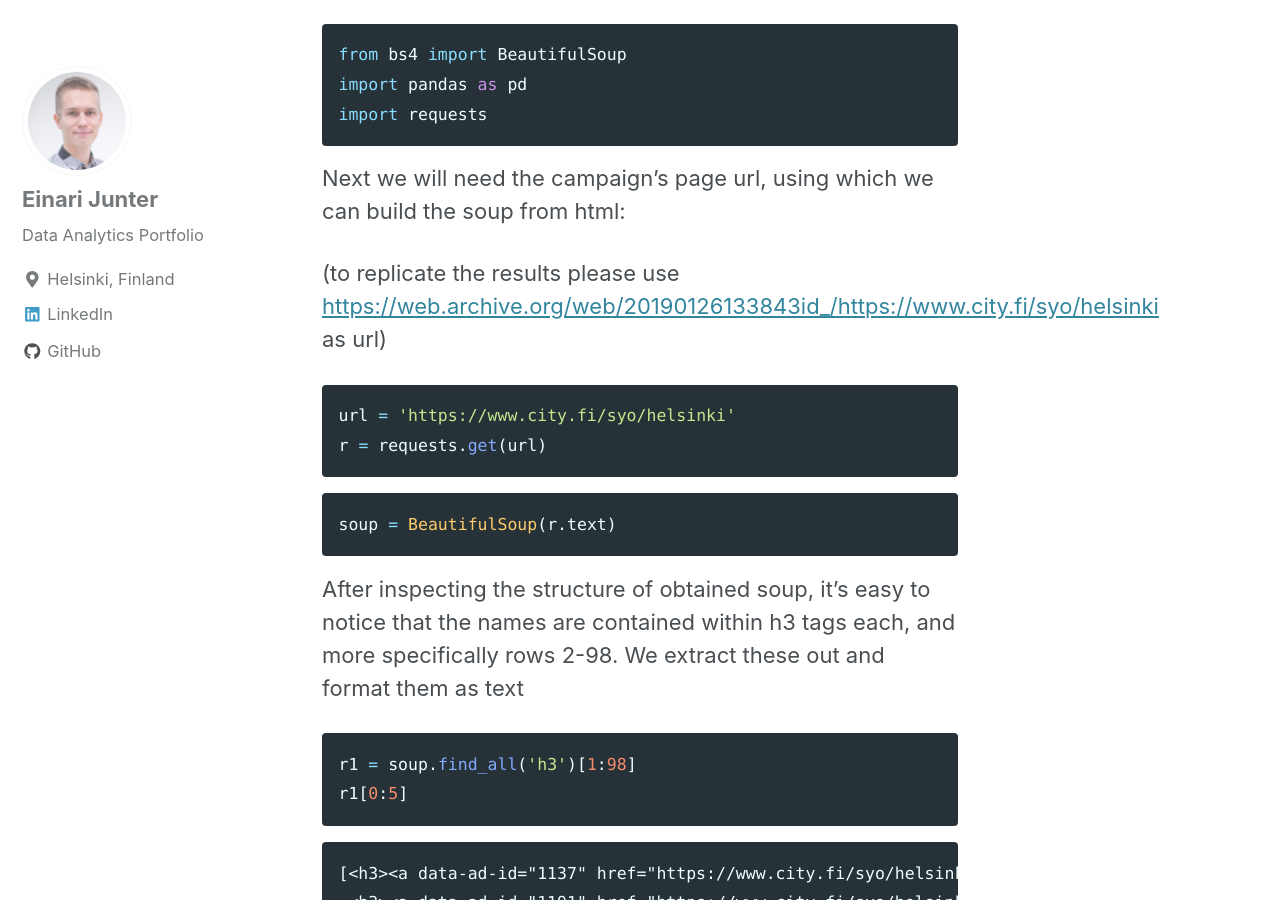
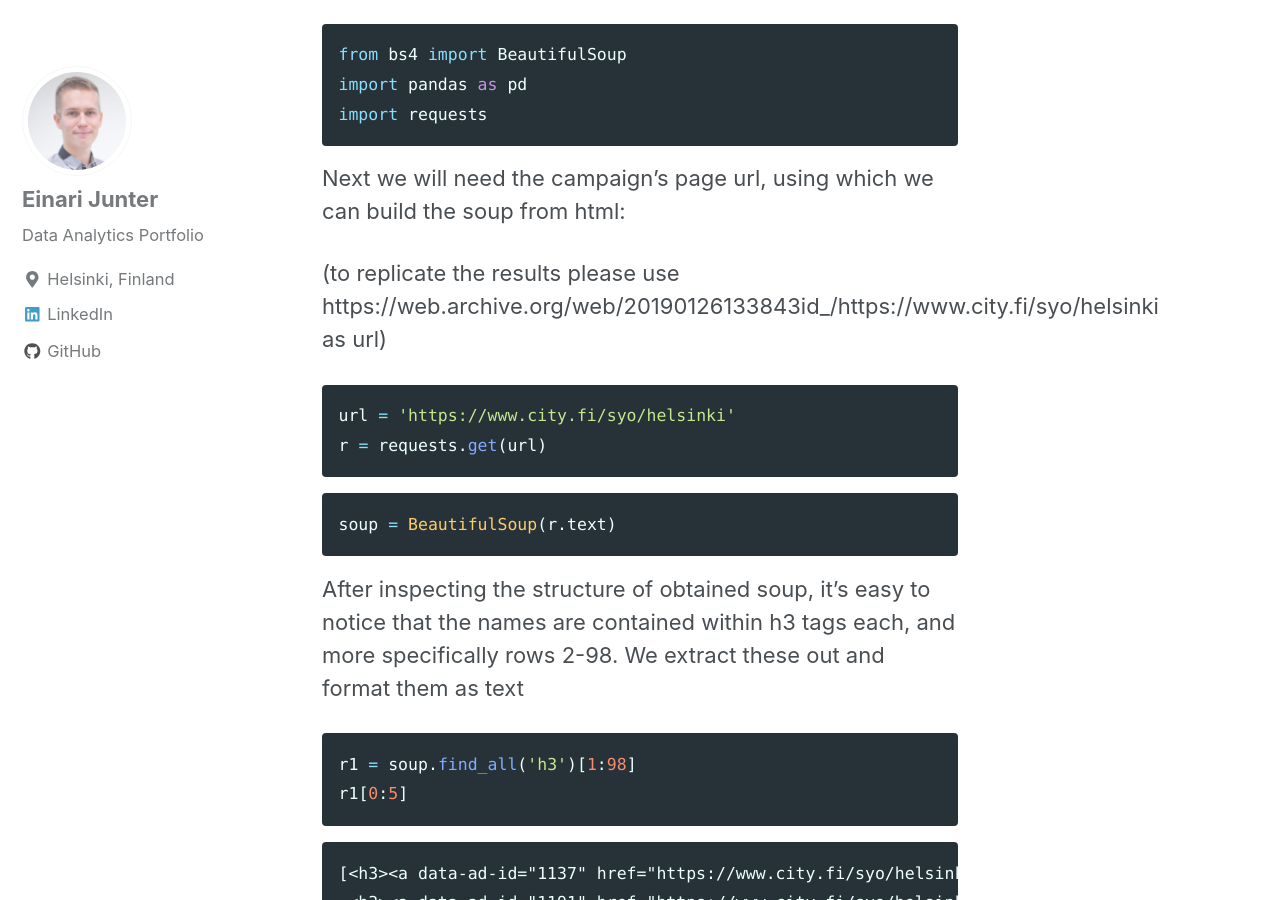
Before and after one commit to einarijunter/einarijunter.github.io, a Jekyll site: the page built from _posts/2019-02-08-syoHel2019.md, in a window 1280 px wide and 900 px high, scrolled down 1367 px. Built offline with Jekyll 4.4.1, drawn with Linux system fonts in a browser that asks for light colours; cached includes are drawn as plain includes; nearby versions of some CDN libraries; part of the change alters nothing that is shown.

Commit message:
fix links

````diff
--- a/_posts/2019-02-08-syoHel2019.md
+++ b/_posts/2019-02-08-syoHel2019.md
@@ -26,7 +26,7 @@ import requests
 
 Next we will need the campaign's page url, using which we can build the soup from html:
 
-(to replicate the results please use [https://web.archive.org/web/20190126133843id_/https://www.city.fi/syo/helsinki](https://web.archive.org/web/20190126133843id_/https://www.city.fi/syo/helsinki) as url)
+(to replicate the results please use https://web.archive.org/web/20190126133843id_/https://www.city.fi/syo/helsinki as url)
 
 
 ```python
````
